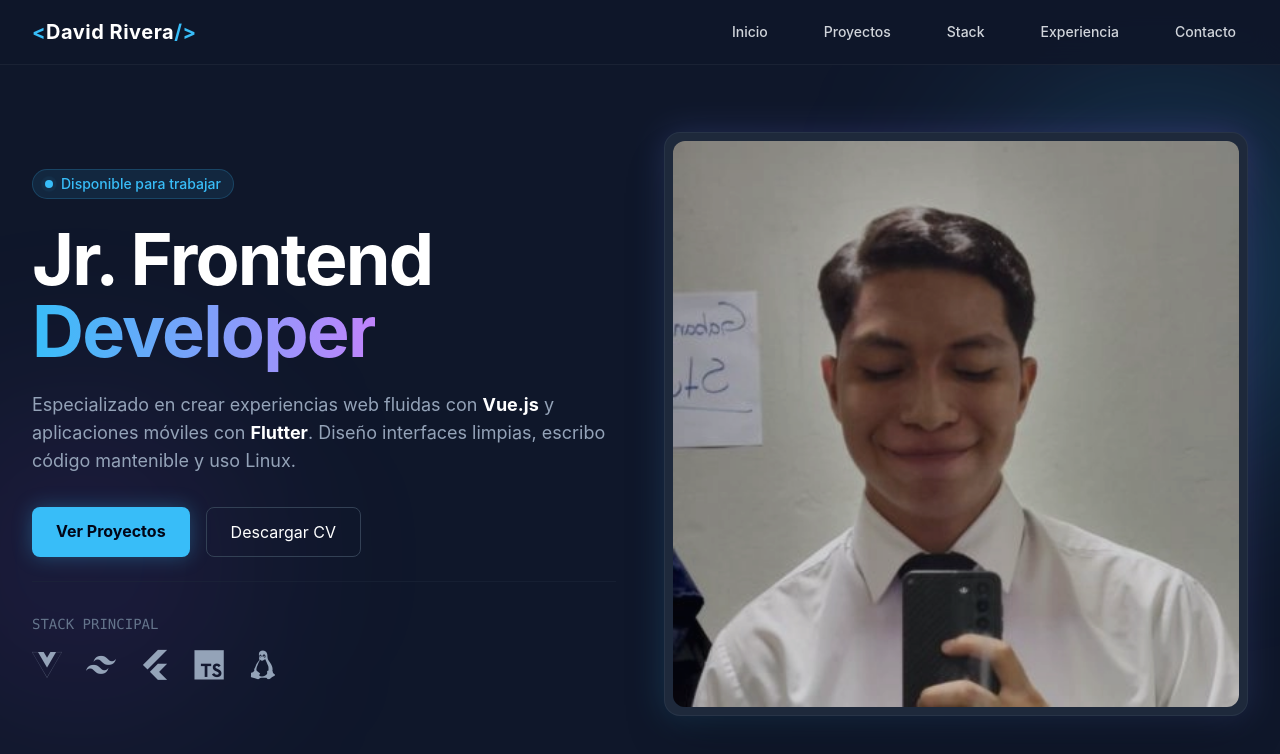
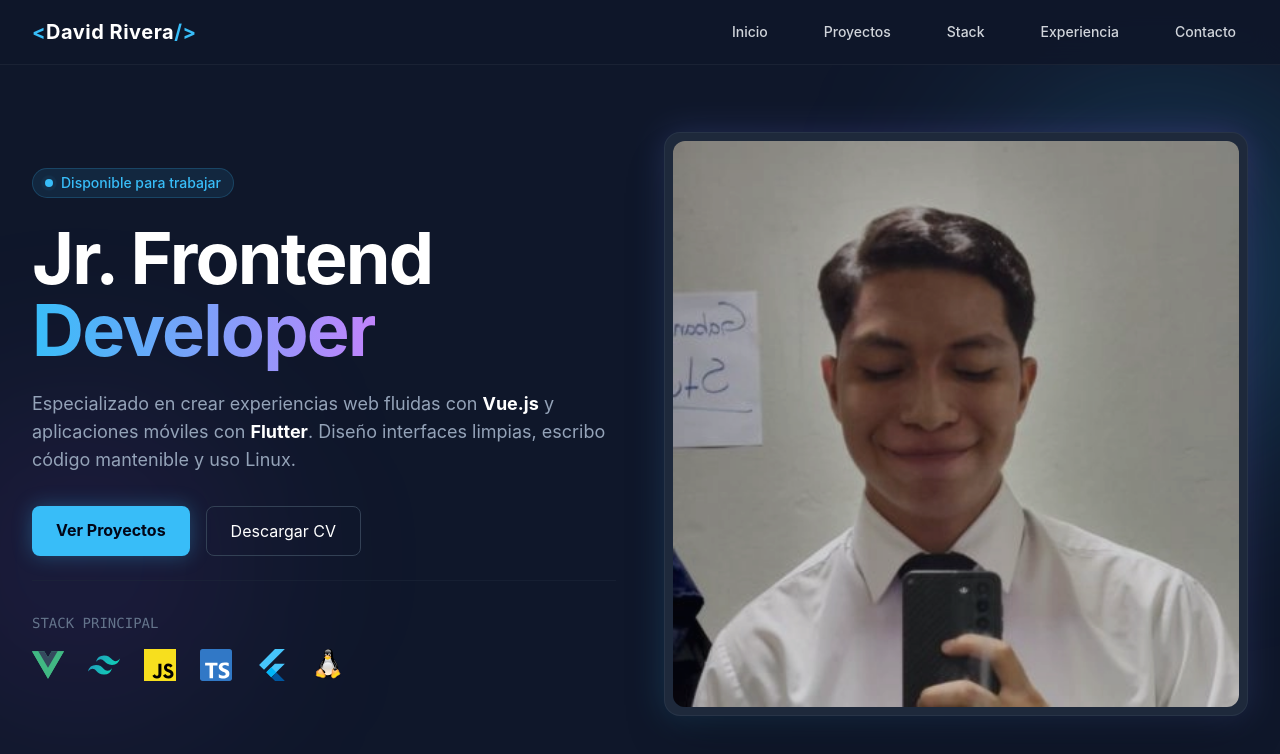
Before and after one commit to Lessnd/portafolio_davidRivera, a Vue app: page / in a window 1280 px wide. Shown: the top 754 px of the page. Built offline with nearby package versions, Linux system fonts and the light colour scheme.

Commit message:
feat: implementación de unplugin-icons para matar la sobrecarga de http y realizar cambios de diseño

```diff
--- a/index.html
+++ b/index.html
@@ -55,11 +55,6 @@
       @keyframes pulse { 0%, 100% { opacity: 0.5; } 50% { opacity: 1; } }
     </style>
 
-    <link rel="stylesheet" href="https://cdn.jsdelivr.net/gh/devicons/devicon@latest/devicon.min.css" media="print" onload="this.media='all'">
-    <noscript>
-      <link rel="stylesheet" href="https://cdn.jsdelivr.net/gh/devicons/devicon@latest/devicon.min.css">
-    </noscript>
-
     <link rel="icon" type="image/svg+xml" href="/favicon.svg" />
 
     <link rel="preload" as="image" href="/assets/img/lessnd.webp" type="image/webp" fetchpriority="high">
--- a/package.json
+++ b/package.json
@@ -13,11 +13,13 @@
     "vue": "^3.5.24"
   },
   "devDependencies": {
+    "@iconify-json/logos": "^1.2.10",
     "@vitejs/plugin-vue": "^6.0.1",
     "autoprefixer": "^10.4.23",
     "postcss": "^8.5.6",
     "tailwindcss": "^3.4.17",
     "terser": "^5.44.1",
+    "unplugin-icons": "^22.5.0",
     "vite": "^7.2.4"
   }
 }
--- a/src/components/Hero.vue
+++ b/src/components/Hero.vue
@@ -1,24 +1,28 @@
 <script setup>
 import { ref, onMounted, onUnmounted } from 'vue';
+
+// --- AQUÍ ESTÁ LA MAGIA DE LA OPCIÓN A ---
+// Importamos los iconos oficiales. Vite los compilará automáticamente.
+import IconVue from '~icons/logos/vue'
+import IconTailwind from '~icons/logos/tailwindcss-icon'
+import IconFlutter from '~icons/logos/flutter'
+import IconTypescript from '~icons/logos/typescript-icon'
+import IconLinux from '~icons/logos/linux-tux'
+import IconJavascript from '~icons/logos/javascript'
 
 const scrollPosition = ref(0);
 
 const handleScroll = () => {
-    // OPTIMIZACIÓN CRÍTICA:
-    // Si la pantalla es menor a 768px (móvil), forzamos la posición a 0.
-    // Esto desactiva el parallax y elimina el "tembleque" o saltos raros.
+    // Si es móvil (< 768px), anulamos el parallax para ganar rendimiento
     if (window.innerWidth < 768) {
         scrollPosition.value = 0;
         return;
     }
-
-    // En escritorio, guardamos la posición para el efecto
     scrollPosition.value = window.scrollY;
 };
 
 onMounted(() => {
     window.addEventListener('scroll', handleScroll);
-    // Agregamos resize por si el usuario gira el celular o cambia el tamaño de ventana
     window.addEventListener('resize', handleScroll);
 });
 
@@ -81,14 +85,41 @@ onUnmounted(() => {
 
                 <div class="pt-8 border-t border-slate-800/50 mt-8">
                     <p class="text-sm text-slate-500 mb-4 font-mono">STACK PRINCIPAL</p>
-                    <div class="flex gap-6 text-3xl text-slate-400 justify-center md:justify-start">
-                        <i class="devicon-vuejs-plain hover:text-green-400 transition-colors cursor-help" title="Vue.js"></i>
-                        <i class="devicon-tailwindcss-plain hover:text-cyan-400 transition-colors cursor-help" title="Tailwind CSS"></i>
-                        <i class="devicon-flutter-plain hover:text-blue-400 transition-colors cursor-help" title="Flutter"></i>
-                        <i class="devicon-typescript-plain hover:text-blue-600 transition-colors cursor-help" title="TypeScript"></i>
-                        <i class="devicon-linux-plain hover:text-yellow-500 transition-colors cursor-help" title="Linux User"></i>
+
+                    <div class="flex gap-6 justify-center md:justify-start items-center text-3xl">
+                        <IconVue
+                            class="w-8 h-8 hover:-translate-y-1 transition-transform duration-300 cursor"
+                            title="Vue.js"
+                        />
+
+                        <IconTailwind
+                            class="w-8 h-8 hover:-translate-y-1 transition-transform duration-300 cursor"
+                            title="Tailwind CSS"
+                        />
+
+                        <IconJavascript
+                            class="w-8 h-8 hover:-translate-y-1 transition-transform duration-300 cursor"
+                            title="JavaScript"
+                        />
+
+                        <IconTypescript
+                            class="w-8 h-8 hover:-translate-y-1 transition-transform duration-300 cursor"
+                            title="TypeScript"
+                        />
+
+                        <IconFlutter
+                            class="w-8 h-8 hover:-translate-y-1 transition-transform duration-300 cursor"
+                            title="Flutter"
+                        />
+
+                        <IconLinux
+                            class="w-8 h-8 hover:-translate-y-1 transition-transform duration-300 cursor"
+                            title="Linux"
+                        />
+
                     </div>
                 </div>
+
             </div>
 
             <div class="relative block group mb-8 md:mb-0 px-4 md:px-0 order-first md:order-2">
--- a/vite.config.js
+++ b/vite.config.js
@@ -1,26 +1,26 @@
 import { defineConfig } from 'vite'
 import vue from '@vitejs/plugin-vue'
+import Icons from 'unplugin-icons/vite'
 
 export default defineConfig({
-  plugins: [vue()],
+  plugins: [
+    vue(),
+    Icons({
+      compiler: 'vue3',
+      autoInstall: true
+    })
+  ],
   build: {
-    // Minificación agresiva
     minify: 'terser',
     terserOptions: {
       compress: {
-        drop_console: true, // Borra los console.log en producción
+        drop_console: true,
         drop_debugger: true
       }
     },
     rollupOptions: {
       output: {
-        // Dividir librerías grandes en archivos separados (Vendor Chunking)
-        manualChunks(id) {
-          if (id.includes('node_modules')) {
-            // Separa Vue y otras librerías del código principal
-            return 'vendor';
-          }
-        }
+        manualChunks: undefined
       }
     }
   }
```
Also changed, not shown: 2 other files (tests, documents, lock files or other folders).
